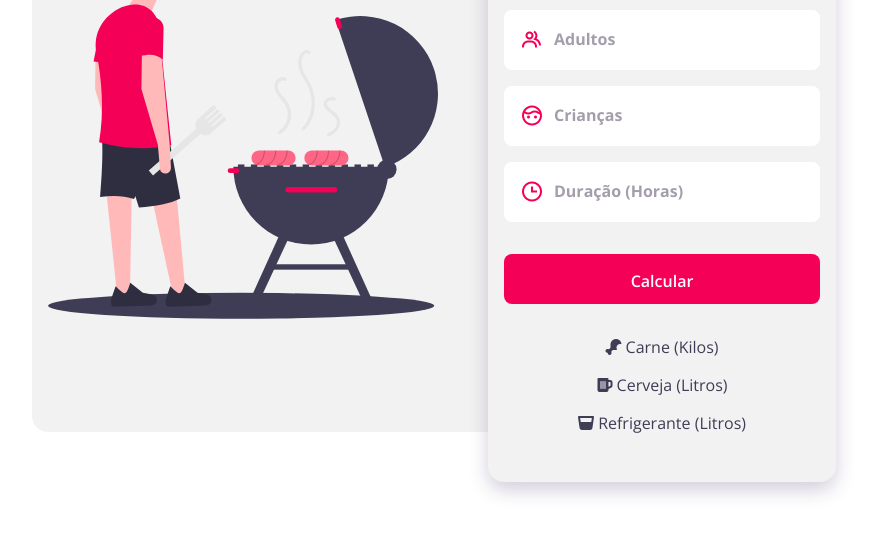
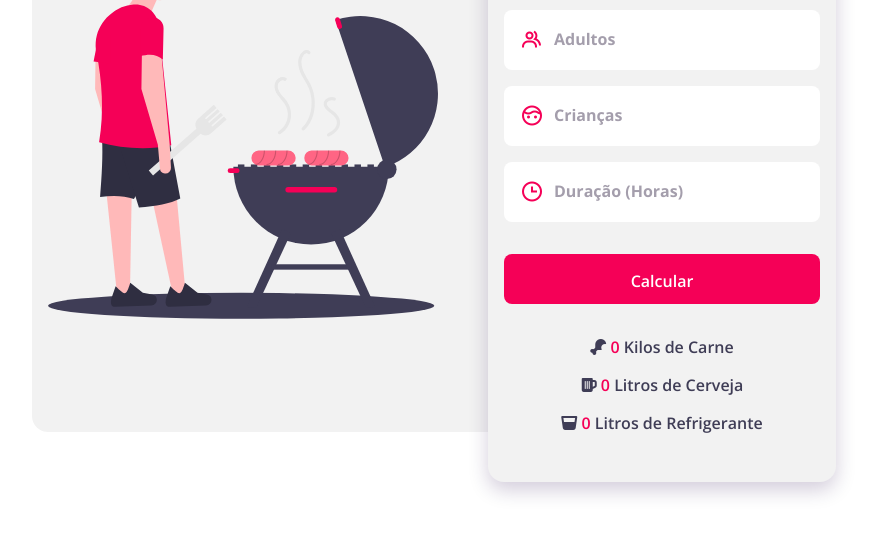
Before and after one commit to PedroCantanhede/Churrascometro, a plain HTML site: page index.html in a window 1280 px wide. Both pictures are taken after a click on the link "Calcular". Shown: the part 262-798 px from the top of the page, without its empty margins (214-1088 px from the left). Drawn offline with nearby package versions, Linux system fonts and the light colour scheme.

Commit message:
:heavy_check_mark: Finished Project

```diff
--- a/index.html
+++ b/index.html
@@ -44,13 +44,13 @@
                     </div>
 
                     <div class="barbecue__calculate">
-                        <a href="#" class="barbecue__button">Calcular</a>
+                        <a type="button" onclick="calculator()" class="barbecue__button">Calcular</a>
                     </div>
 
-                    <div class="barbecue__results">
-                        <p> <i class="fas fa-drumstick-bite"></i> Carne (Kilos) </p>
-                        <p> <i class="fas fa-beer"></i> Cerveja (Litros) </p>
-                        <p> <i class="fas fa-glass-whiskey"></i> Refrigerante (Litros) </p>
+                    <div id="results" class="barbecue__results">
+                        <p> <i class="fas fa-drumstick-bite"></i> <span>0</span> Kilos de Carne </p>
+                        <p> <i class="fas fa-beer"></i> <span>0</span> Litros de Cerveja </p>
+                        <p> <i class="fas fa-glass-whiskey"></i> <span>0</span> Litros de Refrigerante </p>
                     </div>
                 </form>
             </div>
--- a/script.js
+++ b/script.js
@@ -0,0 +1,57 @@
+/* ----- Regra de negócio -----
+Carne: 400gramas por pessoa + 6 horas = 650
+Cerveja - 1200 ml por pessoa + 6 horas = 2000 ml
+Refrigerante / Água - 1000 ml por pessoa + 6 horas = 1500 ml
+
+Crianças valem por 0,5 e não tomam cerveja */
+
+let inputAdults = document.getElementById("adults");
+let inputKids = document.getElementById("kids");
+let inputDuration = document.getElementById("duration");
+
+let result = document.getElementById("results");
+
+// Função Calcular
+function calculator() {
+    console.log("Calculando...");
+
+    let adults = inputAdults.value;
+    let kids = inputKids.value;
+    let duration = inputDuration.value;
+
+    let amountMeat = meatPerPerson(duration) * adults + (meatPerPerson(duration) / 2 * kids);
+    let amountDrink = drinkPerPerson(duration) * adults + (drinkPerPerson(duration) / 2 * kids);
+    let amountBeer = beerPerPerson(duration) * adults;
+
+    // Resultados
+    result.innerHTML = `<p> <i class="fas fa-drumstick-bite"></i> <span>${amountMeat / 1000}</span> Kilos de Carne </p>`;
+    result.innerHTML += `<p> <i class="fas fa-beer"></i> <span>${amountDrink / 1000}</span> Litros de Cerveja </p>`;
+    result.innerHTML += `<p> <i class="fas fa-glass-whiskey"></i> <span>${amountBeer / 1000}</span> Litros de Refrigerante </p>`;
+}
+
+// Função Carne por Pessoa - Se a duração for maior que 6, calcular com 650, senão com 400
+function meatPerPerson(duration) {
+    if(duration >= 6) {
+        return 650;
+    } else {
+        return 400;
+    }
+}
+
+// Função Bebida por Pessoa (Inclui crianças) -
+function drinkPerPerson(duration) {
+    if(duration >= 6) {
+        return 1500;
+    } else {
+        return 1000;
+    }
+}
+
+// Função Cerveja por Pessoa (Não inclui crianças) -
+function beerPerPerson(duration) {
+    if(duration >= 6) {
+        return 2000;
+    } else {
+        return 1200;
+    }
+}
--- a/style.css
+++ b/style.css
@@ -151,6 +151,12 @@ img {
 
 .barbecue__results p {
     color: var(--primary-color-dark);
+    font-weight: 600;
+}
+
+.barbecue__results span {
+    color: var(--primary-color);
+    font-weight: 600;
 }
 
 /* Responsive */
```
Also changed, not shown: github/codigo.JPG (added), github/desktop.gif (added), github/desktop2.gif (added), github/layout.png (added), github/logo.png (added), github/mobile.gif (added), github/mobile2.gif (added), 1 other file.
